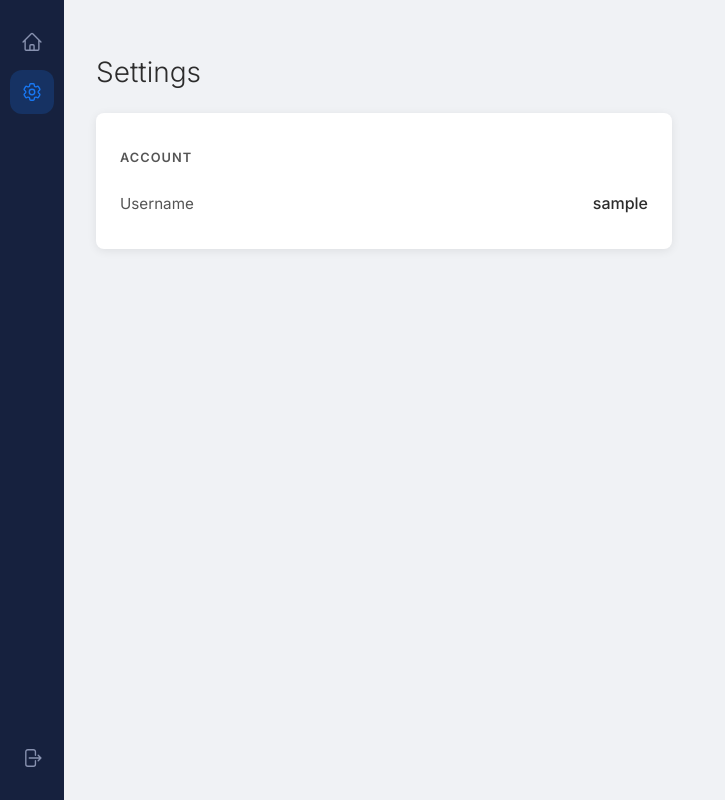
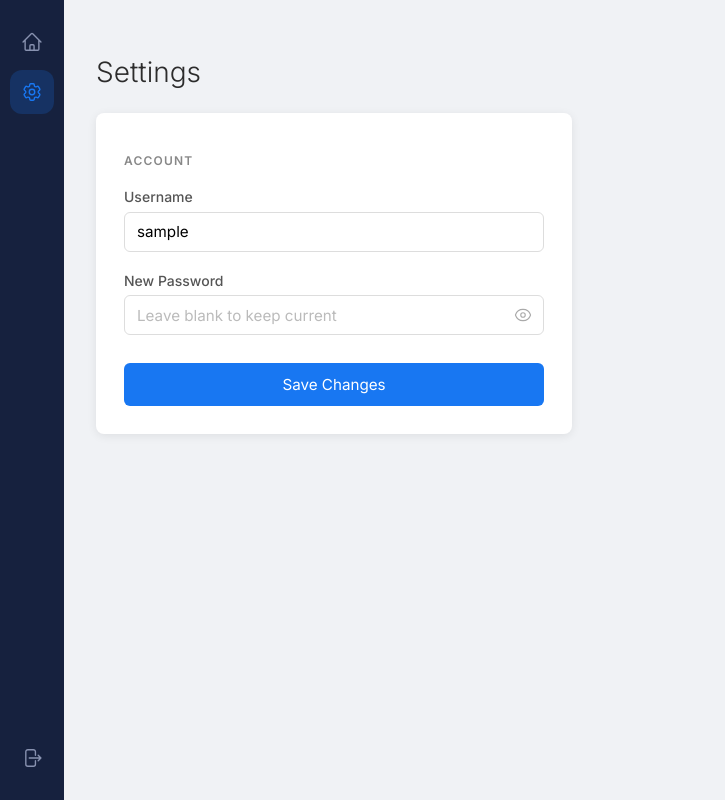
Before and after one commit to ksavas/SocialMedia, an Angular app in the folder frontend/: page /dashboard/settings in a window 1280 px wide. Shown: the whole page, without its empty margins (0-725 px from the left). Built offline with nearby package versions, Linux system fonts and the light colour scheme; no server answers; sample sign-in values are in the browser's storage.

Commit message:
Add profile settings UI with HTTP interceptor and provider-aware fields

```diff
--- a/frontend/src/app/app.config.ts
+++ b/frontend/src/app/app.config.ts
@@ -1,12 +1,13 @@
 import { ApplicationConfig, provideZoneChangeDetection } from '@angular/core';
 import { provideRouter } from '@angular/router';
-import { provideHttpClient } from '@angular/common/http';
+import { provideHttpClient, withInterceptors } from '@angular/common/http';
 import { routes } from './app.routes';
+import { authInterceptor } from './auth/auth-interceptor';
 
 export const appConfig: ApplicationConfig = {
   providers: [
     provideZoneChangeDetection({ eventCoalescing: true }),
     provideRouter(routes),
-    provideHttpClient(),
+    provideHttpClient(withInterceptors([authInterceptor])),
   ],
 };
--- /dev/null
+++ b/frontend/src/app/auth/auth-interceptor.ts
@@ -0,0 +1,9 @@
+import { HttpInterceptorFn } from '@angular/common/http';
+
+export const authInterceptor: HttpInterceptorFn = (req, next) => {
+  const token = localStorage.getItem('token');
+  if (token) {
+    return next(req.clone({ setHeaders: { Authorization: `Bearer ${token}` } }));
+  }
+  return next(req);
+};
--- a/frontend/src/app/auth/auth-state.service.ts
+++ b/frontend/src/app/auth/auth-state.service.ts
@@ -4,21 +4,28 @@ import { Injectable, signal, computed } from '@angular/core';
 export class AuthStateService {
   private readonly tokenSignal = signal<string | null>(localStorage.getItem('token'));
   private readonly usernameSignal = signal<string | null>(localStorage.getItem('username'));
+  private readonly providerSignal = signal<string | null>(localStorage.getItem('provider'));
 
   readonly isLoggedIn = computed(() => !!this.tokenSignal());
   readonly username = this.usernameSignal.asReadonly();
+  readonly provider = this.providerSignal.asReadonly();
+  readonly isLocalProvider = computed(() => this.providerSignal() === 'LOCAL');
 
-  login(token: string, username: string): void {
+  login(token: string, username: string, provider: string): void {
     localStorage.setItem('token', token);
     localStorage.setItem('username', username);
+    localStorage.setItem('provider', provider);
     this.tokenSignal.set(token);
     this.usernameSignal.set(username);
+    this.providerSignal.set(provider);
   }
 
   logout(): void {
     localStorage.removeItem('token');
     localStorage.removeItem('username');
+    localStorage.removeItem('provider');
     this.tokenSignal.set(null);
     this.usernameSignal.set(null);
+    this.providerSignal.set(null);
   }
 }
--- a/frontend/src/app/auth/callback/callback.ts
+++ b/frontend/src/app/auth/callback/callback.ts
@@ -22,7 +22,7 @@ export class OAuthCallback implements OnInit {
     }
     this.authService.oauthLogin('GOOGLE', idToken).subscribe({
       next: (response) => {
-        this.authState.login(response.token, response.username);
+        this.authState.login(response.token, response.username, response.provider);
         this.router.navigate(['/dashboard']);
       },
       error: () => this.router.navigate(['/register']),
--- a/frontend/src/app/auth/register/register.ts
+++ b/frontend/src/app/auth/register/register.ts
@@ -41,7 +41,7 @@ export class Register {
 
     request$.subscribe({
       next: (response) => {
-        this.authState.login(response.token, response.username);
+        this.authState.login(response.token, response.username, response.provider);
         this.router.navigate(['/dashboard']);
       },
       error: (err) => {
--- a/frontend/src/app/dashboard/user-settings/user-settings.html
+++ b/frontend/src/app/dashboard/user-settings/user-settings.html
@@ -3,9 +3,60 @@
 
   <div class="settings-card">
     <h3>Account</h3>
-    <div class="settings-item">
-      <span class="label">Username</span>
-      <span class="value">{{ auth.username() }}</span>
+
+    <div class="field-group">
+      <label for="username">Username</label>
+      <input id="username" type="text" [(ngModel)]="username" name="username" />
+      @if (usernameError) {
+        <span class="field-error">{{ usernameError }}</span>
+      }
     </div>
+
+    <div class="field-group">
+      <label for="password">New Password</label>
+      <div class="password-wrapper">
+        <input
+          id="password"
+          [type]="showPassword ? 'text' : 'password'"
+          [(ngModel)]="password"
+          name="password"
+          placeholder="Leave blank to keep current"
+        />
+        <button type="button" class="eye-btn" (click)="showPassword = !showPassword" [title]="showPassword ? 'Hide password' : 'Show password'">
+          @if (showPassword) {
+            <svg xmlns="http://www.w3.org/2000/svg" fill="none" viewBox="0 0 24 24" stroke-width="1.5" stroke="currentColor">
+              <path stroke-linecap="round" stroke-linejoin="round" d="M3.98 8.223A10.477 10.477 0 0 0 1.934 12C3.226 16.338 7.244 19.5 12 19.5c.993 0 1.953-.138 2.863-.395M6.228 6.228A10.451 10.451 0 0 1 12 4.5c4.756 0 8.773 3.162 10.065 7.498a10.522 10.522 0 0 1-4.293 5.774M6.228 6.228 3 3m3.228 3.228 3.65 3.65m7.894 7.894L21 21m-3.228-3.228-3.65-3.65m0 0a3 3 0 1 0-4.243-4.243m4.242 4.242L9.88 9.88" />
+            </svg>
+          } @else {
+            <svg xmlns="http://www.w3.org/2000/svg" fill="none" viewBox="0 0 24 24" stroke-width="1.5" stroke="currentColor">
+              <path stroke-linecap="round" stroke-linejoin="round" d="M2.036 12.322a1.012 1.012 0 0 1 0-.639C3.423 7.51 7.36 4.5 12 4.5c4.638 0 8.573 3.007 9.963 7.178.07.207.07.431 0 .639C20.577 16.49 16.64 19.5 12 19.5c-4.638 0-8.573-3.007-9.963-7.178Z" />
+              <path stroke-linecap="round" stroke-linejoin="round" d="M15 12a3 3 0 1 1-6 0 3 3 0 0 1 6 0Z" />
+            </svg>
+          }
+        </button>
+      </div>
+    </div>
+
+    @if (auth.isLocalProvider()) {
+      <div class="field-group">
+        <label for="email">New Email</label>
+        <input id="email" type="email" [(ngModel)]="email" name="email" placeholder="Leave blank to keep current" />
+        @if (emailError) {
+          <span class="field-error">{{ emailError }}</span>
+        }
+      </div>
+    }
+
+    @if (generalError) {
+      <div class="alert alert-error">{{ generalError }}</div>
+    }
+
+    @if (successMessage) {
+      <div class="alert alert-success">{{ successMessage }}</div>
+    }
+
+    <button class="save-btn" (click)="save()" [disabled]="isSaving">
+      {{ isSaving ? 'Saving...' : 'Save Changes' }}
+    </button>
   </div>
 </div>
--- a/frontend/src/app/dashboard/user-settings/user-settings.scss
+++ b/frontend/src/app/dashboard/user-settings/user-settings.scss
@@ -1,6 +1,6 @@
 .settings-container {
   padding: 2rem;
-  max-width: 640px;
+  max-width: 540px;
 
   h2 {
     color: #2c2c2c;
@@ -14,36 +14,126 @@
   background: white;
   border-radius: 8px;
   box-shadow: 0 2px 10px rgba(0, 0, 0, 0.08);
-  padding: 1.5rem;
+  padding: 1.75rem;
 
   h3 {
-    color: #555;
-    font-size: 0.8rem;
+    color: #888;
+    font-size: 0.75rem;
     font-weight: 600;
     text-transform: uppercase;
-    letter-spacing: 0.08em;
-    margin-bottom: 1rem;
+    letter-spacing: 0.1em;
+    margin-bottom: 1.25rem;
   }
 }
 
-.settings-item {
-  display: flex;
-  justify-content: space-between;
-  align-items: center;
-  padding: 0.75rem 0;
-  border-bottom: 1px solid #f0f0f0;
+.field-group {
+  margin-bottom: 1.25rem;
 
-  &:last-child {
-    border-bottom: none;
+  label {
+    display: block;
+    font-size: 0.875rem;
+    font-weight: 500;
+    color: #555;
+    margin-bottom: 0.4rem;
   }
 
-  .label {
-    color: #555;
+  input {
+    width: 100%;
+    padding: 0.6rem 0.75rem;
+    border: 1px solid #ddd;
+    border-radius: 6px;
     font-size: 0.95rem;
+    box-sizing: border-box;
+    transition: border-color 0.15s;
+
+    &::placeholder {
+      color: #bbb;
+    }
+
+    &:focus {
+      outline: none;
+      border-color: #1877f2;
+    }
+  }
+}
+
+.password-wrapper {
+  position: relative;
+
+  input {
+    padding-right: 2.75rem;
+  }
+}
+
+.eye-btn {
+  position: absolute;
+  right: 0.5rem;
+  top: 50%;
+  transform: translateY(-50%);
+  background: none;
+  border: none;
+  cursor: pointer;
+  color: #aaa;
+  display: flex;
+  align-items: center;
+  padding: 0.25rem;
+  border-radius: 4px;
+  transition: color 0.15s;
+
+  svg {
+    width: 18px;
+    height: 18px;
   }
 
-  .value {
-    color: #2c2c2c;
-    font-weight: 500;
+  &:hover {
+    color: #555;
   }
 }
+
+.field-error {
+  display: block;
+  margin-top: 0.35rem;
+  font-size: 0.8rem;
+  color: #e53e3e;
+}
+
+.alert {
+  padding: 0.75rem 1rem;
+  border-radius: 6px;
+  font-size: 0.875rem;
+  margin-bottom: 1rem;
+
+  &-error {
+    background: #fff5f5;
+    color: #c53030;
+    border: 1px solid #fed7d7;
+  }
+
+  &-success {
+    background: #f0fff4;
+    color: #276749;
+    border: 1px solid #c6f6d5;
+  }
+}
+
+.save-btn {
+  width: 100%;
+  padding: 0.75rem;
+  background: #1877f2;
+  color: white;
+  border: none;
+  border-radius: 6px;
+  font-size: 0.95rem;
+  cursor: pointer;
+  transition: background 0.15s;
+  margin-top: 0.5rem;
+
+  &:hover:not(:disabled) {
+    background: #166fe5;
+  }
+
+  &:disabled {
+    opacity: 0.65;
+    cursor: not-allowed;
+  }
+}
--- a/frontend/src/app/dashboard/user-settings/user-settings.ts
+++ b/frontend/src/app/dashboard/user-settings/user-settings.ts
@@ -1,11 +1,60 @@
-import { Component, inject } from '@angular/core';
+import { Component, inject, signal } from '@angular/core';
+import { FormsModule } from '@angular/forms';
+import { AuthService } from '../../auth/auth';
 import { AuthStateService } from '../../auth/auth-state.service';
 
 @Component({
   selector: 'app-user-settings',
+  imports: [FormsModule],
   templateUrl: './user-settings.html',
   styleUrl: './user-settings.scss',
 })
 export class UserSettings {
   readonly auth = inject(AuthStateService);
+  private readonly authService = inject(AuthService);
+
+  username = this.auth.username() ?? '';
+  email = '';
+  password = '';
+  showPassword = false;
+
+  isSaving = false;
+  successMessage = '';
+  usernameError = '';
+  emailError = '';
+  generalError = '';
+
+  save(): void {
+    this.isSaving = true;
+    this.successMessage = '';
+    this.usernameError = '';
+    this.emailError = '';
+    this.generalError = '';
+
+    this.authService.updateProfile({
+      username: this.username || null,
+      password: this.password || null,
+      email: this.email || null,
+    }).subscribe({
+      next: (response) => {
+        this.auth.login(response.token, response.username, response.provider);
+        this.username = response.username;
+        this.password = '';
+        this.email = '';
+        this.successMessage = 'Settings saved successfully.';
+        this.isSaving = false;
+      },
+      error: (err) => {
+        const message: string = err.error?.message ?? 'Something went wrong';
+        if (message.toLowerCase().includes('username')) {
+          this.usernameError = message;
+        } else if (message.toLowerCase().includes('email')) {
+          this.emailError = message;
+        } else {
+          this.generalError = message;
+        }
+        this.isSaving = false;
+      },
+    });
+  }
 }
```
Also changed, not shown: frontend/src/app/auth/auth.ts (+16 -4 lines).
